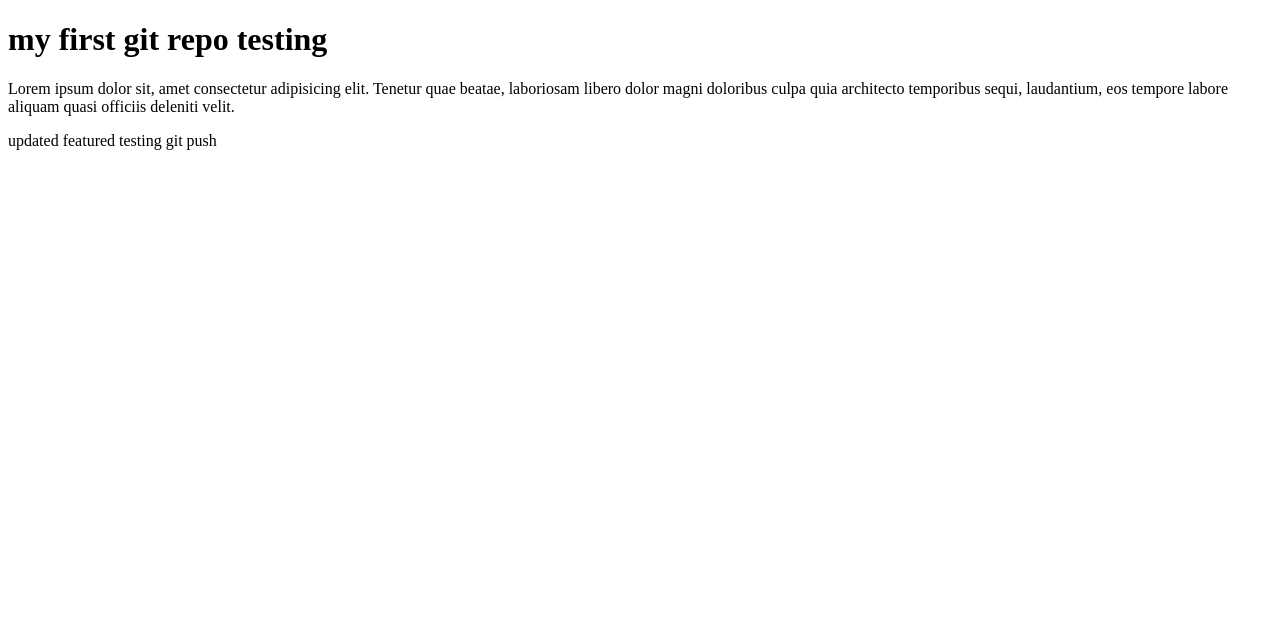
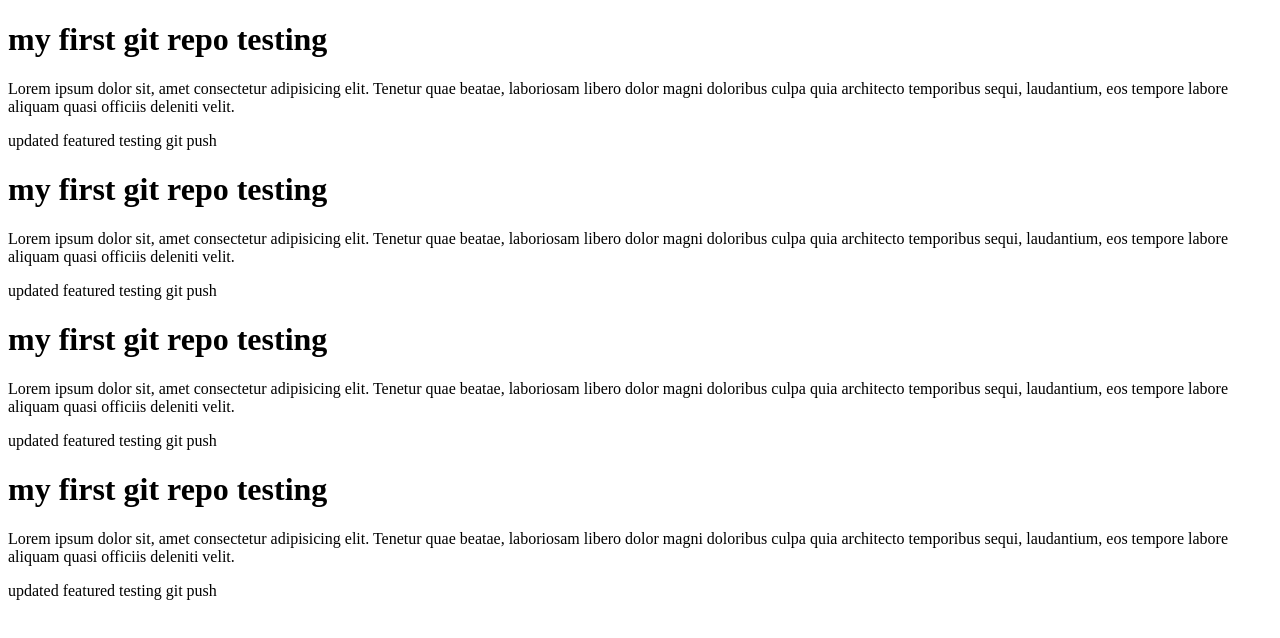
Before and after one commit to Diya-Purkayastha/my-first-git-repo, a plain HTML site: page index.html in a window 1280 px wide. Drawn offline with Linux system fonts and the light colour scheme.

Commit message:
upadated

```diff
--- a/index.html
+++ b/index.html
@@ -9,5 +9,16 @@
     <h1>my first git repo testing</h1>
     <p>Lorem ipsum dolor sit, amet consectetur adipisicing elit. Tenetur quae beatae, laboriosam libero dolor magni doloribus culpa quia architecto temporibus sequi, laudantium, eos tempore labore aliquam quasi officiis deleniti velit.</p>
     <p>updated featured testing git push</p>
+    <h1>my first git repo testing</h1>
+    <p>Lorem ipsum dolor sit, amet consectetur adipisicing elit. Tenetur quae beatae, laboriosam libero dolor magni doloribus culpa quia architecto temporibus sequi, laudantium, eos tempore labore aliquam quasi officiis deleniti velit.</p>
+    <p>updated featured testing git push</p>
+    <h1>my first git repo testing</h1>
+    <p>Lorem ipsum dolor sit, amet consectetur adipisicing elit. Tenetur quae beatae, laboriosam libero dolor magni doloribus culpa quia architecto temporibus sequi, laudantium, eos tempore labore aliquam quasi officiis deleniti velit.</p>
+    <p>updated featured testing git push</p>
+    <h1>my first git repo testing</h1>
+    <p>Lorem ipsum dolor sit, amet consectetur adipisicing elit. Tenetur quae beatae, laboriosam libero dolor magni doloribus culpa quia architecto temporibus sequi, laudantium, eos tempore labore aliquam quasi officiis deleniti velit.</p>
+    <p>updated featured testing git push</p>
+
+
 </body>
 </html>
```
